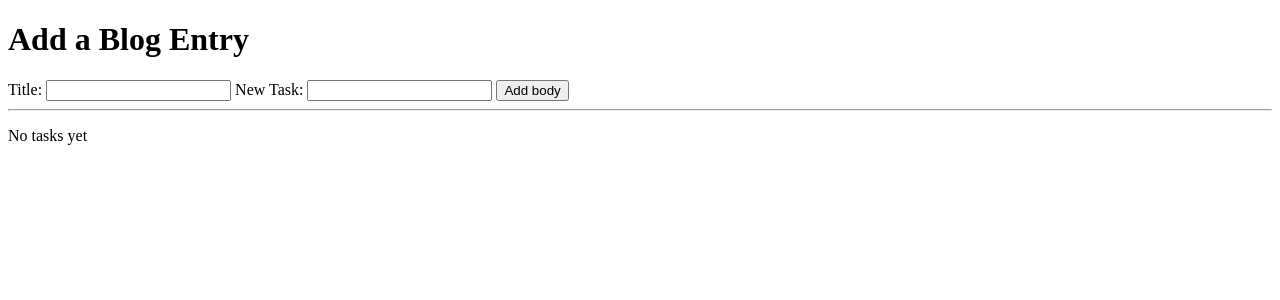
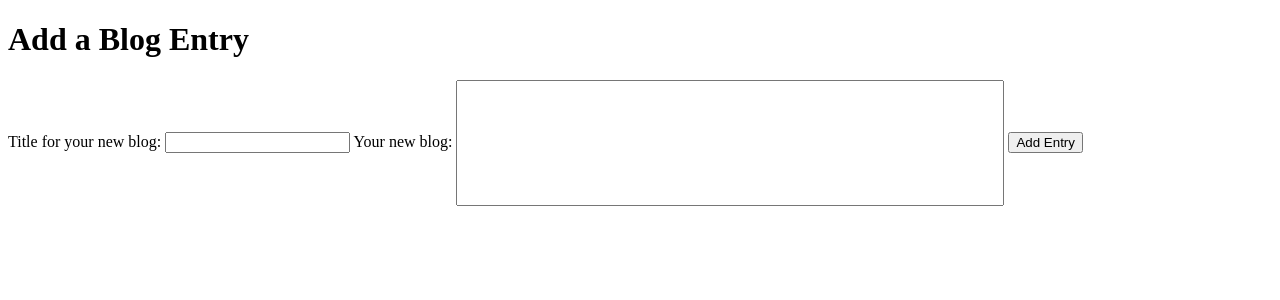
Before and after one commit to jmlc101/build-a-blog, a Flask app: page /newpost in a window 1280 px wide. Shown: the part 26-326 px from the top of the page. Run offline with Flask 2, Linux system fonts and the light colour scheme.

Commit message:
built @app.route('/display'). Added a <style> to base. added blog title link to blog. added display.html cleaned up newpost, made textarea.

```diff
--- a/main.py
+++ b/main.py
@@ -43,9 +43,19 @@ def newpost():
         new_blog = Blog(title, body)
         db.session.add(new_blog)
         db.session.commit()
+        id = new_blog.id
+        id = str(id)
+        return redirect('/display?id='+id)
+    return render_template('newpost.html', title="Build A Blog!")
 
-        return redirect('/')
-    return render_template('newpost.html', title="Build A Blog!")
+@app.route('/display')
+def display():
+    id = request.args.get('id')
+    blog = Blog.query.filter_by(id=id).first()
+    blog_title = blog.title
+    blog_body = blog.body
+    return render_template('display.html', title="display blog here", blog_title=blog_title, blog_body=blog_body)
+
 
 
 
--- a/templates/base.html
+++ b/templates/base.html
@@ -4,6 +4,15 @@
         <title>
             {{title}}
         </title>
+        <style>
+            form {
+
+            }
+            .textarea {
+                width: 540px;
+                height: 120px;
+            }
+        </style>
     </head>
 
     <body>
--- a/templates/newpost.html
+++ b/templates/newpost.html
@@ -3,29 +3,16 @@
 {% block content %}
 
 <h1>Add a Blog Entry</h1>
+
 <form method='post'>
-    <label>Title:
+    <label>Title for your new blog:
         <input type="text" name="title" />
     </label>
     <label>
-        New Task:
-        <input type="text" name='body' />
+        Your new blog:
+        <input class='textarea' type="textarea" name='body' />
     </label>
-    <input type="submit" value='Add body' />
+    <input type="submit" value='Add Entry' />
 </form>
 
-<hr />
-
-{% if tasks|length == 0 %}
-<p>No tasks yet</p>
-{% else %}
-
-    <ul>
-        {% for task in tasks %}
-        <li>{{task}}</li>
-        {% endfor %}
-    </ul>
-
-{% endif %}
-
 {% endblock %}
```
Also changed, not shown: templates/blog.html (+1 -8 lines), templates/display.html (added, +13 -0 lines).
